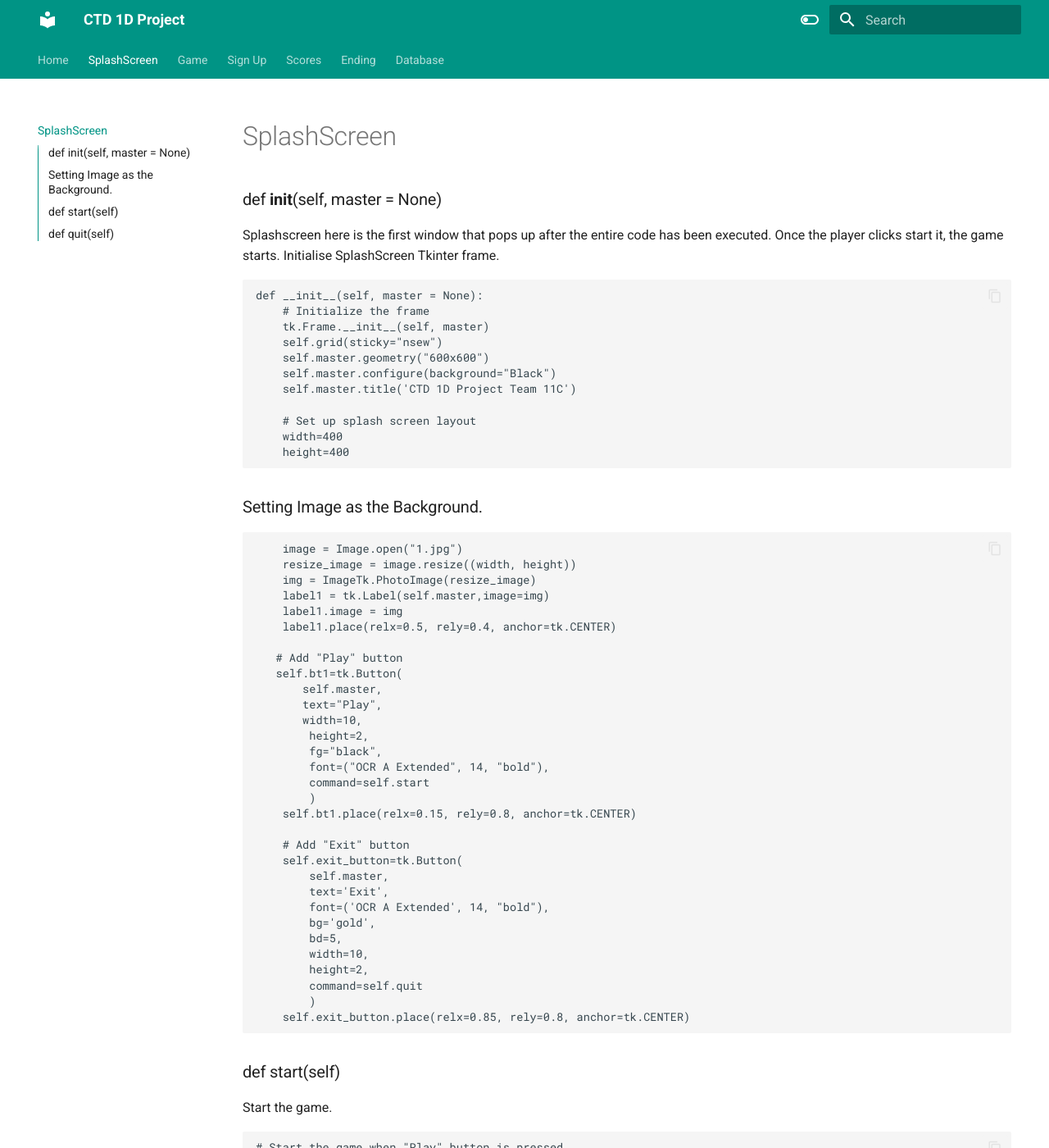
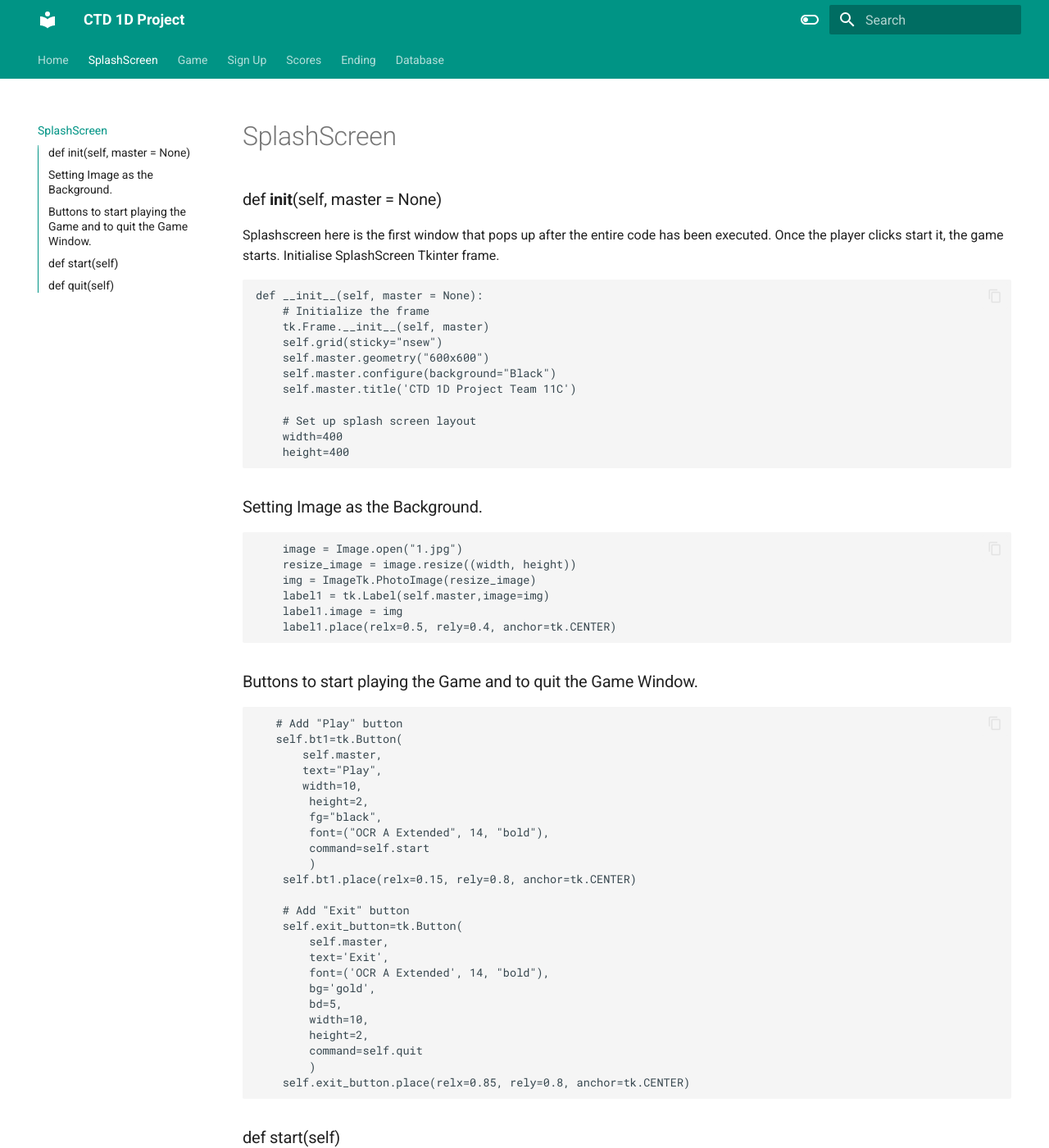
Before and after one commit to zed-ex/CTD-1D-Documentation-Site, an MkDocs documentation site: the page built from docs/splashscreen.md, in a window 1280 px wide and 1400 px high. Shown: the whole window at 82% size. Built offline with MkDocs 1.6.1 and Material for MkDocs 9.7.7, drawn with Linux system fonts in a browser that asks for light colours.

Commit message:
Update splashscreen.md

````diff
--- a/docs/splashscreen.md
+++ b/docs/splashscreen.md
@@ -22,7 +22,9 @@ def __init__(self, master = None):
     label1 = tk.Label(self.master,image=img)
     label1.image = img
     label1.place(relx=0.5, rely=0.4, anchor=tk.CENTER)
-
+```
+### Buttons to start playing the Game and to quit the Game Window.
+``` py
    # Add "Play" button
    self.bt1=tk.Button(
        self.master,
````
